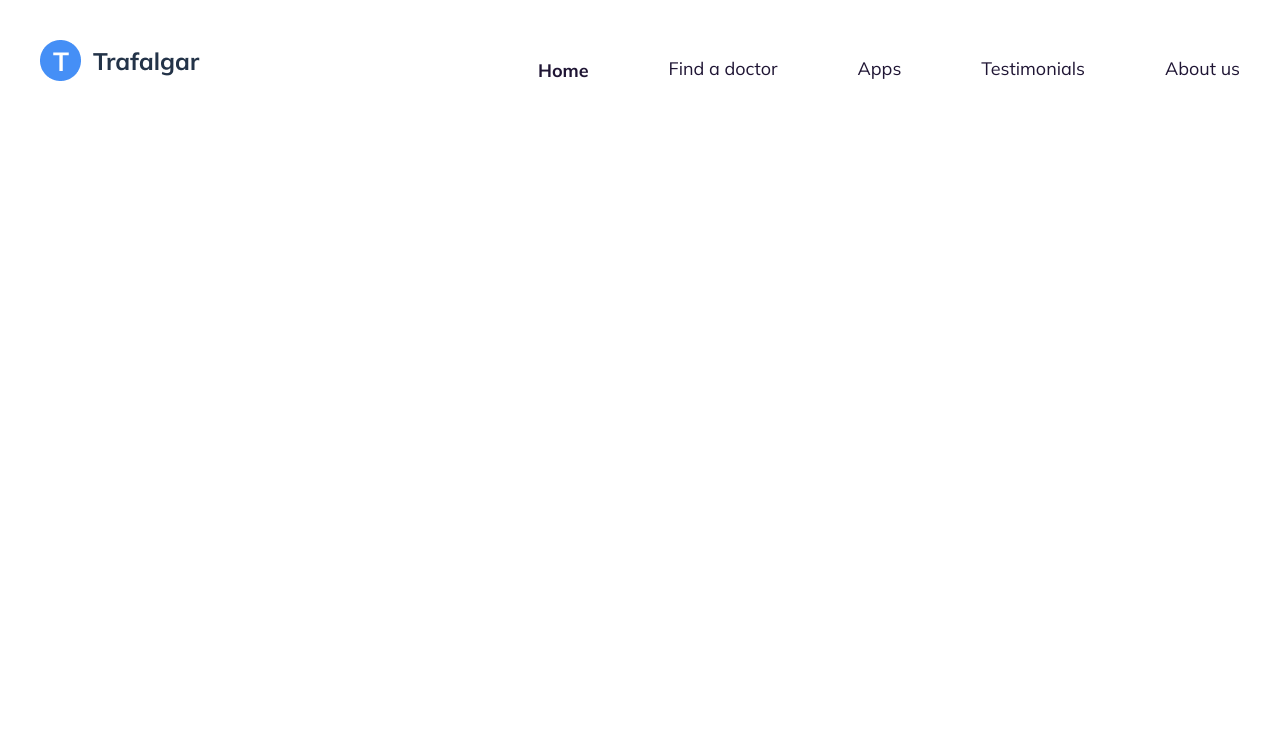
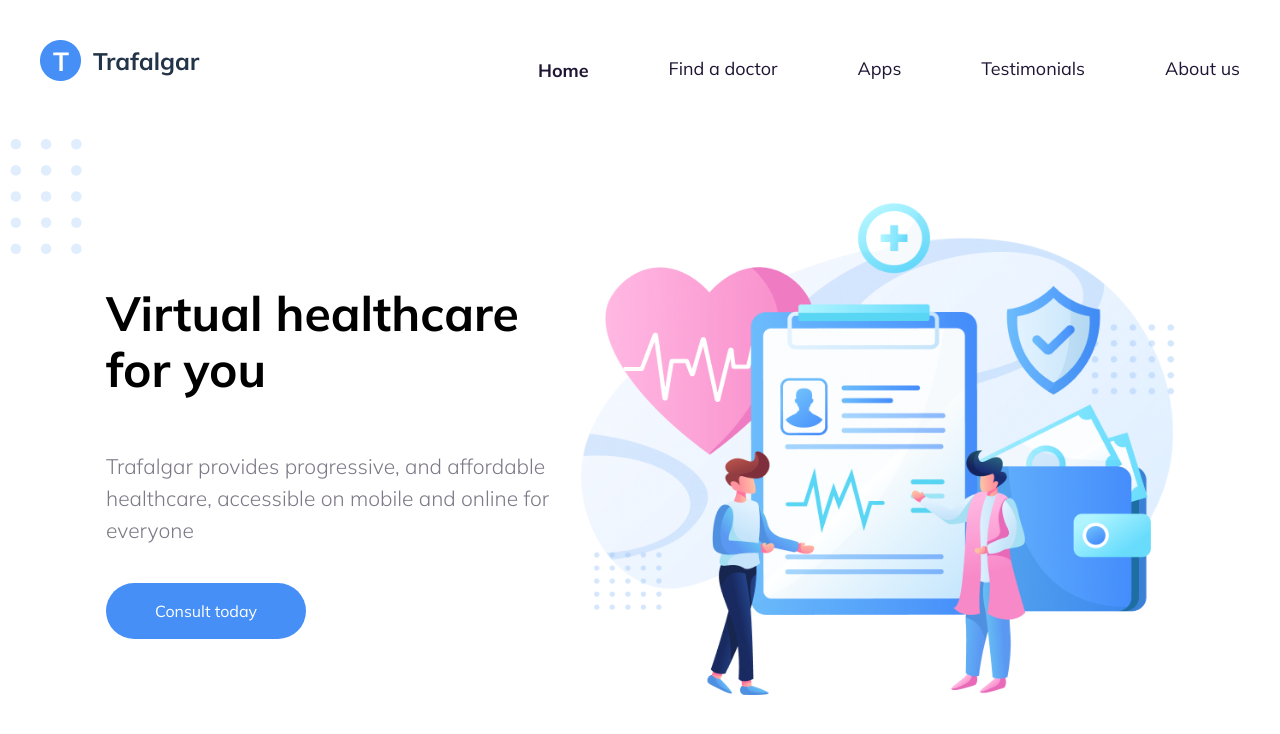
Before and after one commit to marianicacio/Trafalgar-landpage, a plain HTML site: page index.html in a window 1280 px wide. Drawn offline with nearby package versions, Linux system fonts and the light colour scheme.

Commit message:
feat: main home

```diff
--- a/index.html
+++ b/index.html
@@ -18,7 +18,9 @@
                 <img src="/src/img/logo.png" alt="">
             </div>
             <div class="link-header">
-                <a href=""><h1>Home</h1></a>
+                <a href="">
+                    <h1>Home</h1>
+                </a>
                 <a href="">
                     <p>Find a doctor</p>
                 </a>
@@ -34,6 +36,22 @@
             </div>
         </section>
     </header>
+
+    <main>
+        <img src="/src/img/element.png" alt="">
+        <section class="main">
+            <div class="main-home">
+                <h1>Virtual healthcare
+                    for you</h1>
+                <p>Trafalgar provides progressive, and affordable
+                    healthcare, accessible on mobile and online
+                    for everyone</p>
+                <a href=""><button>Consult today</button></a>
+            </div>
+            <img src="/src/img/illustration.png" alt="">
+        </section>
+    </main>
+
 </body>
 
 </html>
--- a/src/style.css
+++ b/src/style.css
@@ -37,3 +37,50 @@ body {
 .link-header a {
     text-decoration: none;
 }
+
+.main {
+    display: flex;
+    justify-content: center;
+    align-items: center;
+    text-align: center;
+    gap: 30px;
+    margin-top: -60px;
+}
+
+.main img {
+    width: 593px;
+    height: 498px;
+}
+
+.main-home {
+    display: flex;
+    flex-direction: column;
+    align-items: start;
+}
+
+.main-home h1 {
+    width: 427px;
+    font-size: 48px;
+    font-weight: 700;
+    line-height: 56px;
+    text-align: left;
+}
+
+.main-home p {
+    width: 445px;
+    height: 112px;
+    font-size: 21px;
+    font-weight: 300;
+    line-height: 32px;
+    text-align: left;
+    color: #7D7987;
+}
+
+.main-home button {
+    width: 200px;
+    height: 56px;
+    background-color: #458FF6;
+    color: white;
+    border: none;
+    border-radius: 55px;
+}
```
